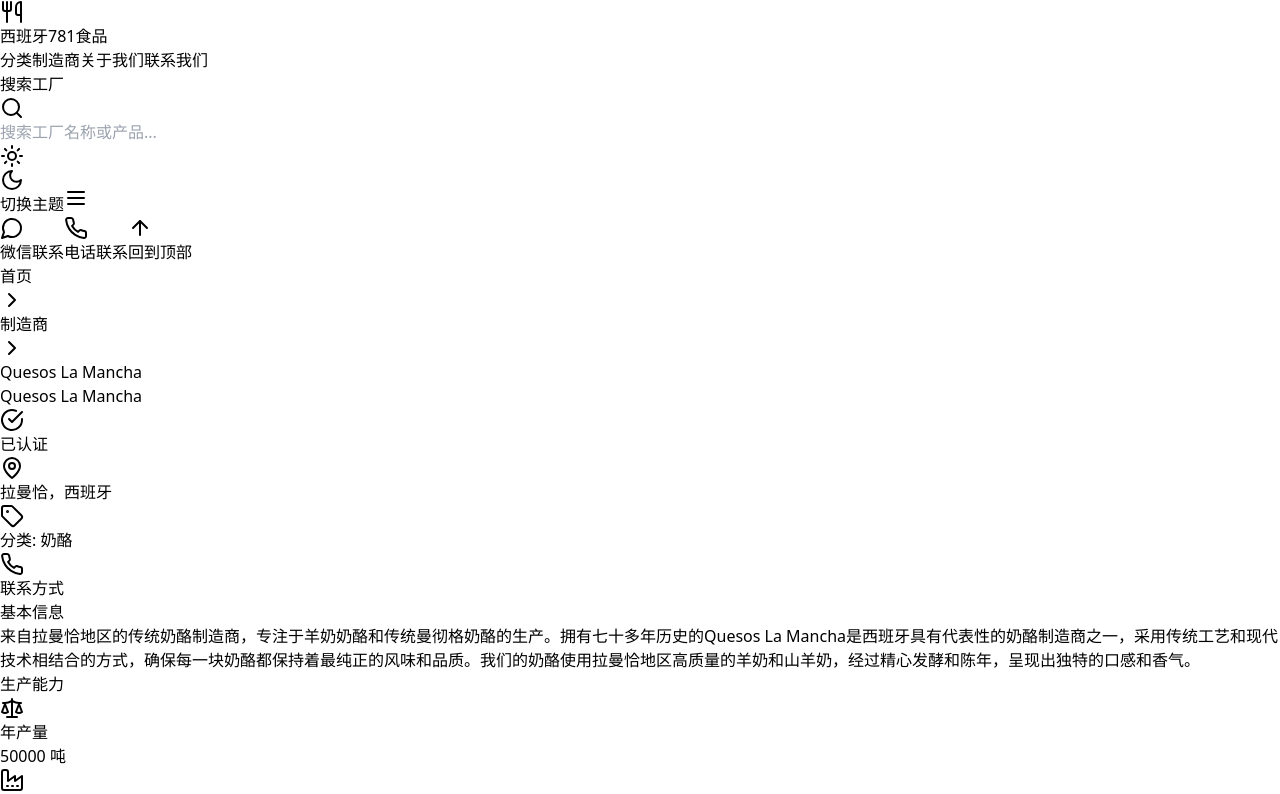
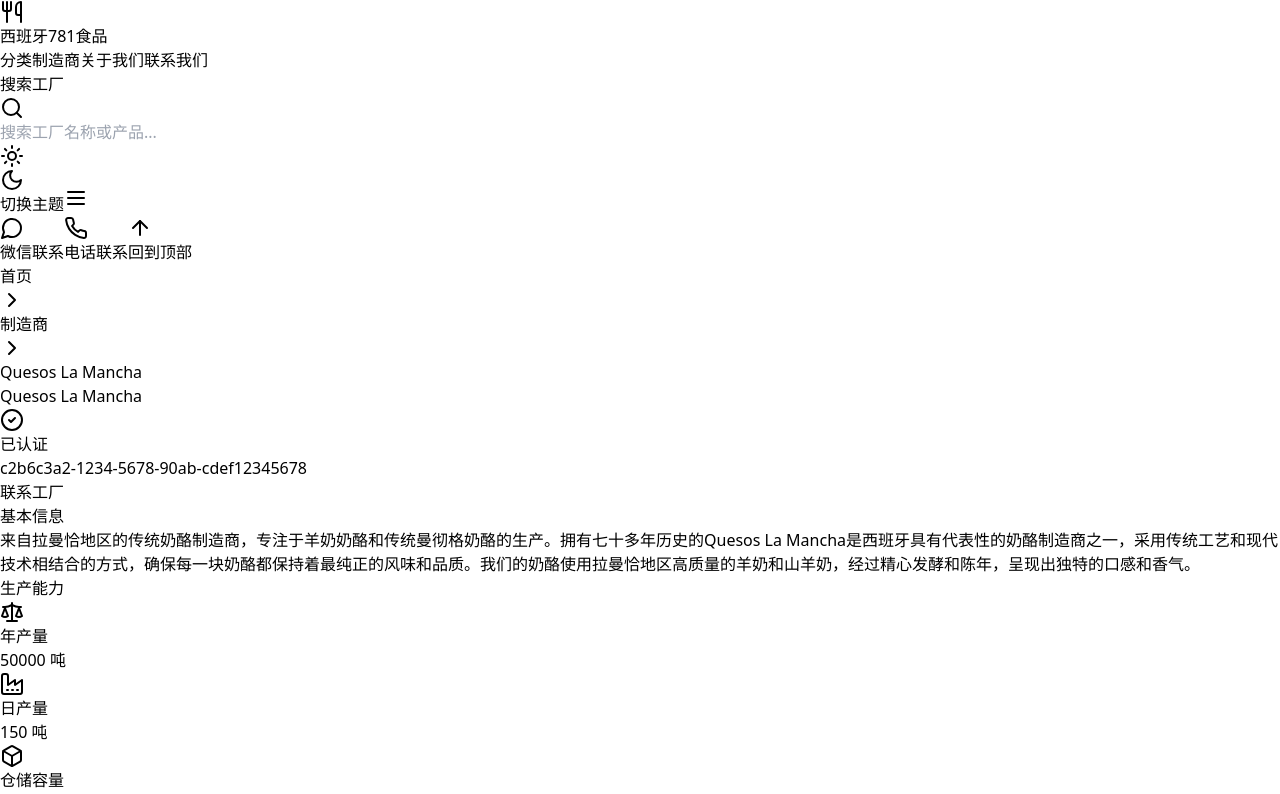
Before and after one commit to srmyiming/labellotita-daohangzhang, a React (Vite) app: page /static-factory in a window 1280 px wide. Shown: the top 794 px of the page. Built offline with nearby package versions, Linux system fonts and the light colour scheme.

Commit message:
优化制造商详情页面: 删除重复的联系信息卡片,调整服务卡片的sticky定位,优化页面布局和样式

```diff
--- a/src/components/ContactInfo.tsx
+++ b/src/components/ContactInfo.tsx
@@ -1,54 +1,27 @@
-import React, { useState } from 'react';
+import React from 'react';
 import { MapPin, Phone, Mail, Globe, Clock } from 'lucide-react';
-import { Button } from './ui/button';
 
 /**
  * 联系信息组件
  *
  * @future API依赖:
  * - GET /api/manufacturers/[id]/contact - 获取联系方式
- * - GET /api/manufacturers/[id]/location - 获取地理位置信息
  * - GET /api/manufacturers/[id]/business-hours - 获取营业时间
  *
  * @param address - 地址
  * @param phone - 电话
  * @param email - 邮箱
  * @param website - 网站
- * @param region - 区域
  */
 interface ContactInfoProps {
   address: string;
   phone: string;
   email: string;
   website?: string;
-  region?: string | null;
 }
 
-export default function ContactInfo({ address, phone, email, website, region }: ContactInfoProps) {
-  const [imgError, setImgError] = useState(false);
-
-  // 根据 region 构建 SVG 图片 URL
-  let regionImageSrc = '/images/regions/default.svg';
-
-  if (region && !imgError) {
-    if (region === 'madrid') {
-      regionImageSrc = '/images/regions/spain-madrid.svg';
-    } else if (region === 'castilla') {
-      regionImageSrc = '/images/regions/castilla.svg';
-    } else {
-      // 如果有其他地区，可以继续添加条件
-      // 例如: else if (region === 'barcelona') { ... }
-    }
-  }
-
-  // 图片加载失败时的处理函数
-  const handleImageError = () => {
-    console.error(`无法加载地区图片: ${regionImageSrc}`);
-    setImgError(true);
-  };
-
+export default function ContactInfo({ address, phone, email, website }: ContactInfoProps) {
   return (
-    <div className="grid grid-cols-1 lg:grid-cols-2 gap-6">
     <div className="space-y-6">
       <h3 className="text-lg font-semibold">联系信息</h3>
       <div className="space-y-4">
@@ -103,34 +76,5 @@ export default function ContactInfo({ address, phone, email, website, region }:
         </div>
       </div>
     </div>
-
-      <div className="space-y-4">
-        <h3 className="text-lg font-semibold">工厂位置</h3>
-        <div className="aspect-square rounded-lg overflow-hidden bg-gray-100">
-          <img
-            src={regionImageSrc}
-            alt={region ? `${region} 地区地图` : '默认地图'}
-            className="w-full h-full object-contain" // 对于 SVG 使用 object-contain 更合适
-            onError={handleImageError} // 添加错误处理
-          />
-        </div>
-        <div className="flex gap-2">
-          <Button
-            variant="outline"
-            className="flex-1"
-            onClick={() => window.open(regionImageSrc, '_blank')}
-          >
-            查看大图
-          </Button>
-          <Button
-            variant="outline"
-            className="flex-1"
-            onClick={() => window.open(`https://map.baidu.com/search/${encodeURIComponent(address)}`, '_blank')}
-          >
-            获取路线
-          </Button>
-        </div>
-      </div>
-    </div>
   );
 }
--- a/src/components/FactoryDetail.tsx
+++ b/src/components/FactoryDetail.tsx
@@ -1,4 +1,3 @@
-
 import { Factory } from '../types';
 import BreadcrumbNav from './factory/BreadcrumbNav';
 import FactoryBasicInfo from './factory/FactoryBasicInfo';
@@ -11,7 +10,9 @@ import {
   MapPin,
   Tag,
   Mail,
-  Phone
+  Phone,
+  Globe,
+  Clock
 } from 'lucide-react';
 import { Button } from './ui/button';
 
@@ -99,44 +100,9 @@ export default function FactoryDetail({ factory, onBack, loading = false }: Fact
           <div className="flex flex-col lg:flex-row gap-8">
             {/* 左侧主要内容 */}
             <div className="flex-1 space-y-8">
-              {/* 基本信息卡片 - 替代原来的 FactoryHeader */}
-              <div className="bg-white rounded-xl shadow-sm p-6 border border-gray-100">
-                <div className="flex flex-col md:flex-row md:items-center justify-between gap-4 mb-4">
-                  <div className="space-y-2">
-                    <div className="flex flex-wrap items-center gap-2">
-                      <MapPin className="h-5 w-5 text-red-500" />
-                      <span className="text-gray-700">{factory.address}</span>
-                      {factory.category && (
-                        <>
-                          <span className="text-gray-300 mx-2">•</span>
-                          <Tag className="h-5 w-5 text-blue-500" />
-                          <span className="text-gray-700">分类: {factory.category}</span>
-                        </>
-                      )}
-                    </div>
-                  </div>
-                  <div className="flex items-center gap-3">
-                    <Button
-                      className="bg-red-600 hover:bg-red-700 text-white shadow-sm"
-                      onClick={() => window.open(`mailto:${factory.email}`, '_blank')}
-                    >
-                      <Mail className="h-4 w-4 mr-2" />
-                      发送邮件
-                    </Button>
-                    <Button
-                      variant="outline"
-                      className="border-red-200 hover:bg-red-50 text-red-600"
-                      onClick={() => window.open(`tel:${factory.phone}`, '_blank')}
-                    >
-                      <Phone className="h-4 w-4 mr-2" />
-                      拨打电话
-                    </Button>
-                  </div>
-                </div>
-
               {/* 图片画廊 */}
               {galleryImages.length > 0 && (
-                  <div className="mt-6">
+                <div className="bg-white rounded-xl shadow-sm p-6 border border-gray-100">
                   <h3 className="text-lg font-medium text-gray-900 mb-3">工厂图片</h3>
                   <div className="grid grid-cols-2 sm:grid-cols-3 md:grid-cols-4 gap-3">
                     {galleryImages.map((img, index) => (
@@ -155,7 +121,6 @@ export default function FactoryDetail({ factory, onBack, loading = false }: Fact
                   </div>
                 </div>
               )}
-              </div>
 
               <FactoryBasicInfo
                 description={factory.description}
--- a/src/components/PurchaseServiceCard.tsx
+++ b/src/components/PurchaseServiceCard.tsx
@@ -4,7 +4,7 @@ import { Button } from './ui/button';
 
 export function PurchaseServiceCard() {
   return (
-    <div className="bg-white rounded-xl shadow-md border border-gray-100 p-8 sticky top-24">
+    <div className="bg-white rounded-xl shadow-md border border-gray-100 p-8 sticky top-28 z-20">
       <div className="space-y-6">
         <div>
           <h2 className="flex items-center text-xl font-semibold mb-6">
--- a/src/components/factory/FactoryHeader.tsx
+++ b/src/components/factory/FactoryHeader.tsx
@@ -1,55 +1,37 @@
 import React from 'react';
-import { useNavigate } from 'react-router-dom';
-import { CheckCircle, MapPin, Phone, Tag } from 'lucide-react';
-import { Button } from '../ui/button';
-import { categories } from '../../data';
+import { Button } from '@/components/ui/button';
+import { Badge } from '@/components/ui/badge';
+import { CheckCircle2 } from 'lucide-react';
 
-interface FactoryHeaderProps {
+export interface FactoryHeaderProps {
   name: string;
-  address: string;
   verified?: boolean;
-  category?: string;
+  category: string;
 }
 
-export function FactoryHeader({ name, address, verified, category }: FactoryHeaderProps) {
-  const navigate = useNavigate();
-  const categoryName = categories.find(c => c.id === category)?.name;
-
+export function FactoryHeader({
+  name,
+  verified,
+  category,
+}: FactoryHeaderProps) {
   return (
-    <div className="bg-card rounded-xl shadow-sm p-6 border border-border">
-      <div className="flex flex-col md:flex-row md:items-center justify-between gap-4">
-        <div className="space-y-2">
-          <div className="flex items-center gap-3">
-            <h1 className="text-2xl md:text-3xl font-bold text-foreground">{name}</h1>
-            {verified && (
-              <span className="inline-flex items-center bg-green-50 dark:bg-green-900/20 px-2.5 py-0.5 rounded-full text-sm text-green-700 dark:text-green-300">
-                <CheckCircle className="h-4 w-4 mr-1.5" />
-                已认证
-              </span>
-            )}
-          </div>
-          <div className="space-y-2">
-            <p className="text-muted-foreground text-sm flex items-center gap-2">
-              <MapPin className="h-4 w-4" />
-              {address}
-            </p>
-            {categoryName && (
-              <p className="text-muted-foreground text-sm flex items-center gap-2">
-                <Tag className="h-4 w-4" />
-                分类: {categoryName}
-              </p>
-            )}
-          </div>
+    <div className="flex flex-col gap-4 md:flex-row md:items-center md:justify-between">
+      <div className="flex flex-col gap-2">
+        <div className="flex items-center gap-2">
+          <h1 className="text-2xl font-bold tracking-tight">{name}</h1>
+          {verified && (
+            <Badge variant="secondary" className="h-6">
+              <CheckCircle2 className="mr-1 h-3 w-3" />
+              已认证
+            </Badge>
+          )}
         </div>
-        <div className="flex items-center">
-          <Button
-            variant="outline"
-            onClick={() => navigate('/contact')}
-          >
-            <Phone className="h-4 w-4 mr-2" />
-            联系方式
-          </Button>
+        <div className="flex items-center gap-2 text-sm text-muted-foreground">
+          <span>{category}</span>
         </div>
+      </div>
+      <div className="flex items-center gap-2">
+        <Button>联系工厂</Button>
       </div>
     </div>
   );
--- a/src/components/factory/detail/FactoryDetailHeader.tsx
+++ b/src/components/factory/detail/FactoryDetailHeader.tsx
@@ -16,7 +16,6 @@ export function FactoryDetailHeader({ factory, onBack }: FactoryDetailHeaderProp
       <div className="max-w-7xl mx-auto px-4 sm:px-6 lg:px-8 py-8">
         <FactoryHeader
           name={factory.name}
-          address={factory.address}
           verified={factory.verified}
           category={factory.category}
         />
--- a/src/components/factory/tabs/ContactTab.tsx
+++ b/src/components/factory/tabs/ContactTab.tsx
@@ -15,7 +15,6 @@ export default function ContactTab({ factory }: ContactTabProps) {
         phone={factory.phone || '电话未提供'}
         email={factory.email || '邮箱未提供'}
         website={factory.website}
-        region={factory.region} // 传递 region 数据
       />
     </div>
   );
```
Lines whose indentation alone changed are shown as unchanged.
